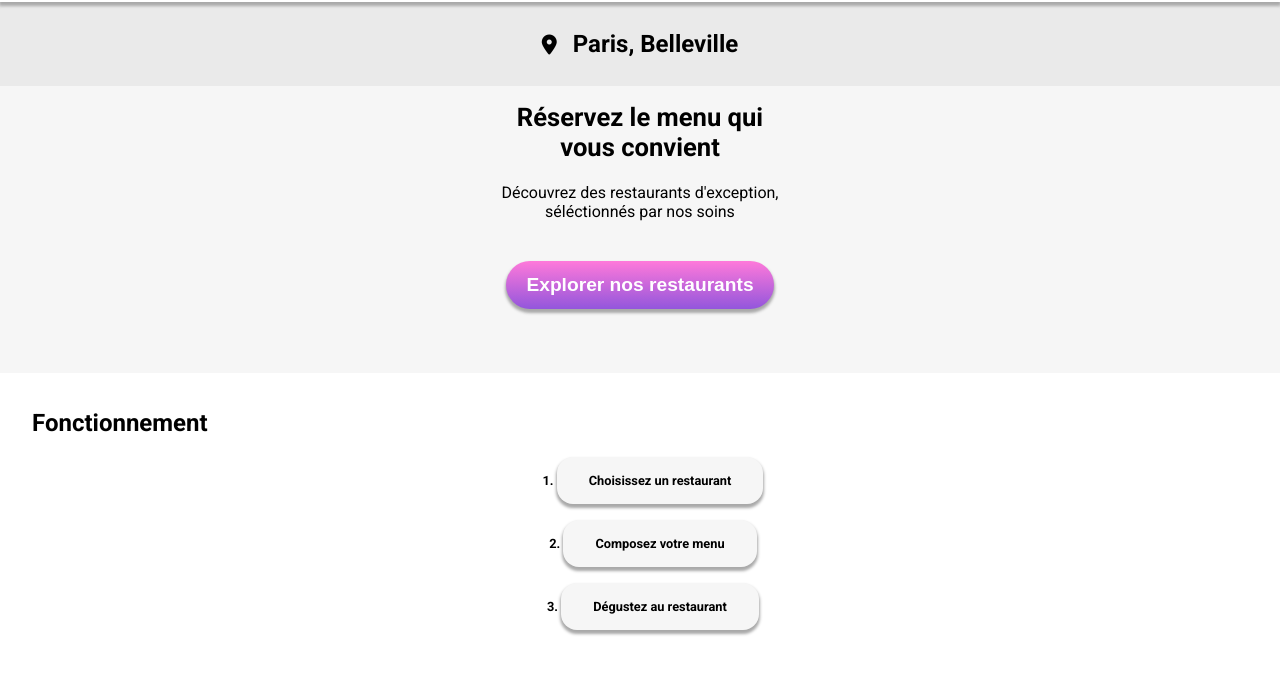
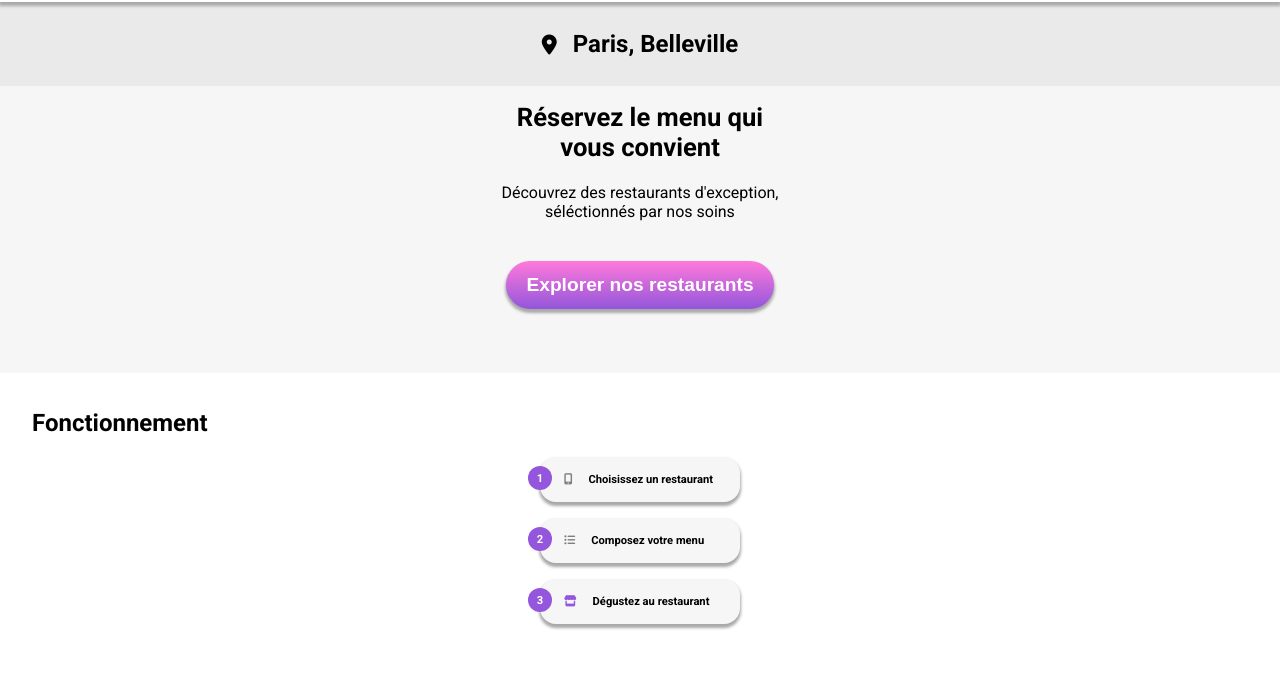
Before and after one commit to woengus/ohmyfood, a website: page index.html in a window 1280 px wide. Shown: the part 85-758 px from the top of the page. Drawn offline with Linux system fonts and the light colour scheme; a web font is replaced by a local one.

Commit message:
finished fonctionnement

```diff
--- a/index.html
+++ b/index.html
@@ -28,9 +28,9 @@
         <section class="functionning">
             <h2>Fonctionnement</h2>
             <ol>
-                <li>Choisissez un restaurant</li>
-                <li>Composez votre menu</li>
-                <li>Dégustez au restaurant</li>
+                <li><i class="fas fa-mobile-alt"></i>Choisissez un restaurant</li>
+                <li><i class="fas fa-list-ul"></i>Composez votre menu</li>
+                <li><i class="fas fa-store"></i>Dégustez au restaurant</li>
             </ol>
         </section>
     </main>
--- a/sass/layouts/functionning.scss
+++ b/sass/layouts/functionning.scss
@@ -2,6 +2,7 @@
 @use "../utils/hover-zoom.scss";
 
 .functionning {
+    counter-reset: steps;
     padding: 1rem 2rem;
     background-color: white;
 
@@ -9,21 +10,49 @@
         display: flex;
         flex-direction: column;
         gap: 1rem;
+        list-style-type:none ; /*enlève les nombres par défaut de l'ol*/
+        padding-left:0px;
     }
 
     li {
+        position: relative;
+        &::before {
+            content: counter(steps);
+            counter-increment: steps;
+            color:white;
+            background-color:#9356dc;
+            border-radius: 50%;
+            width: 1.5rem;
+            height: 1.5rem;
+            display: flex;
+            align-items: center;
+            justify-content: center;
+            position: absolute;
+            left:-0.75rem;
+            bottom: 0.75rem;
+        }
         background-color: #f6f6f6;
-        padding: 1rem 2rem;
+        padding: 1rem 1.5rem;
         border-radius: 1rem;
         margin-left: auto;
         margin-right: auto;
         font-weight: bold;
+        min-width: 200px;
         @include box-shadow.base-shadow;
-        font-size: 0.8rem;
+        font-size: 0.7rem;
         transition: all 150ms;
         &:hover {
             @include hover-zoom.zoom;
         }
+
+    }
+    i  {
+        color:#7e7e7e;
+        margin-right: 1rem;
+        padding-left: 0px;
+    }
+    .fa-store {
+        color: #9356dc;
     }
 
 }
```
Also changed, not shown: style.css, 1 other file.
